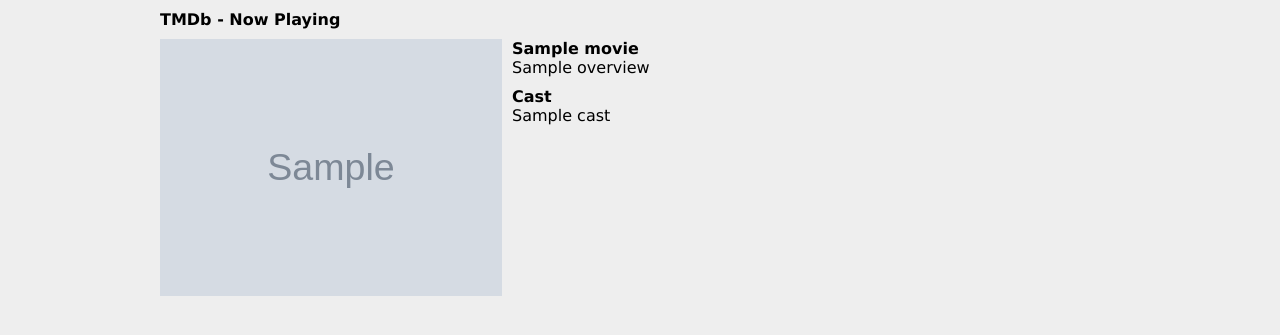
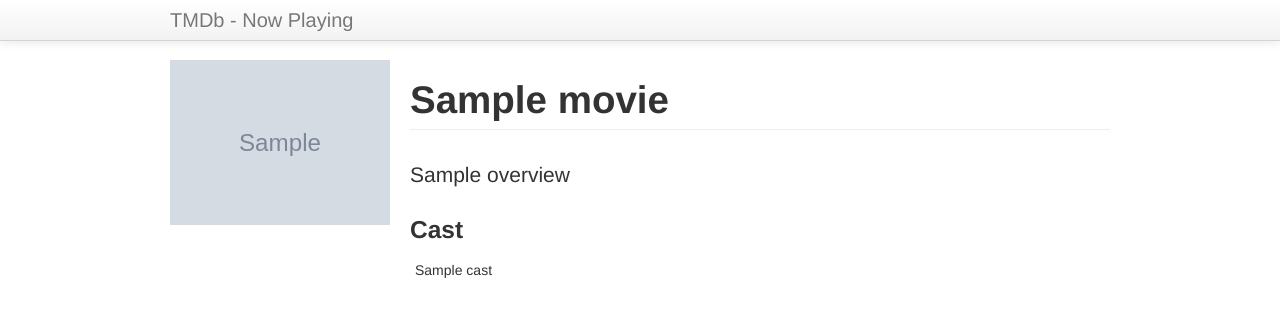
Before and after one commit to ddominguez/TMDb-api-demo, a Python web app: template templates/movie.html in a window 1280 px wide. Shown: the top 335 px of the page. Run offline with Jinja, Linux system fonts and the light colour scheme; the template is opened without the code that fills it: most values are stand-ins (such as "Sample title", 1, 10 or a date in 2020); grey boxes marked "Sample" are stand-in pictures; some libraries are stand-ins or nearby versions.

Commit message:
added requirements

```diff
--- /dev/null
+++ b/requirements.txt
@@ -0,0 +1 @@
+Flask==0.9
--- a/static/styles.css
+++ /dev/null
@@ -1,83 +0,0 @@
-body, div, ol, ul, li,
-h1, h2, h3, h4, span {
-    font: 100% verdana,sans-serif;
-    padding: 0px;
-    margin: 0px;
-    cursor: default;
-    background-color:#eee;
-    list-style: none;
-}
-
-h1, h2, h3, h4 {
-    font-weight: bold;
-}
-
-#container {
-    /*border: 1px solid #bbb;*/
-    margin: 10px auto;
-    width: 960px;
-    overflow: auto;
-}
-
-#header {
-    margin: 0 0 10px 0;
-}
-
-#header a {
-    text-decoration: none;
-    color: inherit;
-}
-
-#header a:hover {
-    text-decoration: underline;
-}
-
-/* now playing styles */
-#movie-thumbs {
-    overflow: auto;
-    margin: 0 auto;
-}
-
-.movie-thumb {
-    border: 1px solid #333;
-    width: 154px;
-    line-height: 0;
-    float: left;
-    margin:0 50px 10px 0;
-}
-
-.movie-thumb:nth-child(4n) {
-    margin-right: 0;
-}
-
-.movie-thumb:nth-child(4n+1) {
-    clear: both;
-}
-
-/* movie info styles */
-#movie #poster {
-    float: left;
-    margin-right: 10px;
-    width: 342px;
-}
-
-#movie #content {
-    float: left;
-    width: 600px;
-}
-
-#cast {
-    margin: 10px 0 0 0;
-}
-
-#cast ul li {
-    display: inline;
-}
-
-#cast ul li:after {
-    content: ",";
-}
-
-#cast ul li:last-child:after {
-    content: none;
-}
--- a/templates/layout.html
+++ b/templates/layout.html
@@ -2,14 +2,32 @@
 <html>
 <head>
 <meta charset="utf-8" />
-<title>tmdb demo</title>
-<link rel="stylesheet" href="{{url_for('static', filename='styles.css')}}">
+<title>tmdb - now playing</title>
+<meta name="viewport" content="width=device-width, initial-scale=1.0">
+<link rel="stylesheet" href="{{url_for('static', filename='bootstrap/css/bootstrap.min.css')}}">
+<link rel="stylesheet" href="{{url_for('static', filename='css/styles.css')}}">
 </head>
 
 <body>
-<div id="container">
-    <h1 id="header"><a href="{{ url_for('index')  }}">TMDb - Now Playing</a></h1>
+<div class="navbar navbar-fixed-top">
+    <div class="navbar-inner">
+        <div class="container">
+            <a class="btn btn-navbar" data-toggle="collapse" data-target=".nav-collapse">
+                <span class="icon-bar"></span>
+                <span class="icon-bar"></span>
+                <span class="icon-bar"></span>
+            </a>
+            <a class="brand" href="{{ url_for('index')  }}">TMDb - Now Playing</a>
+        </div>
+    </div>
+</div>
+
+<div class="container">
     {% block content %}{% endblock %}
 </div>
+
+<script src="http://ajax.googleapis.com/ajax/libs/jquery/1.9.1/jquery.min.js"></script>
+<script src="{{url_for('static', filename='bootstrap/js/bootstrap.min.js')}}"></script>
+<script src="{{url_for('static', filename='js/tmdb.js')}}"></script>
 </body>
 </html>
--- a/templates/movie.html
+++ b/templates/movie.html
@@ -1,17 +1,16 @@
 {% extends 'layout.html' %}
 {% block content %}
-    <div id="movie">
-    {% if movie %}
-        <img id="poster" src="{{urls.poster.w342}}{{movie.poster_path}}" alt="{{movie.title}}" />
-        <div id="content">
-            <h1>{{movie.title}}</h1>
-            <div id="overview">
-                {{movie.overview}}
-            </div>
+    <div class="row">
+        <div class="span3">
+            <img id="poster" src="{{urls.poster.w185}}{{movie.poster_path}}" alt="{{movie.title}}" />
+        </div>
+        <div class="span9">
+            <h1 class="page-header">{{movie.title}}</h1>
+            <p class="lead">{{movie.overview}}</p>
             {% if cast['cast'] %}
             <div id="cast">
-                <h2>Cast</h2>
-                <ul>
+                <h3>Cast</h3>
+                <ul class="inline">
                 {%- for c in cast['cast'] %}
                     <li>{{c['name']}}</li>
                 {%- endfor %}
@@ -19,8 +18,5 @@
             </div>
             {% endif %}
         </div>
-    {% else %}
-        Movie not found.
-    {% endif %}
     </div>
 {% endblock %}
```
Also changed, not shown: movie.py (deleted, +0 -29 lines), templates/index.html (+10 -8 lines).
